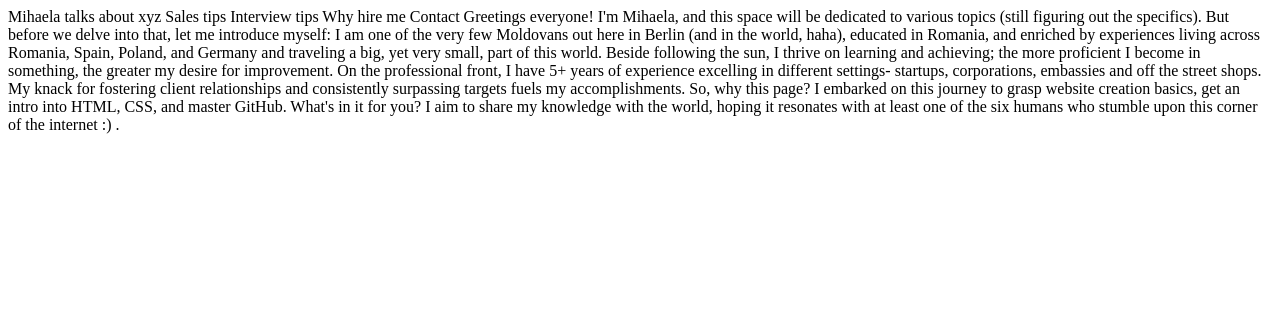
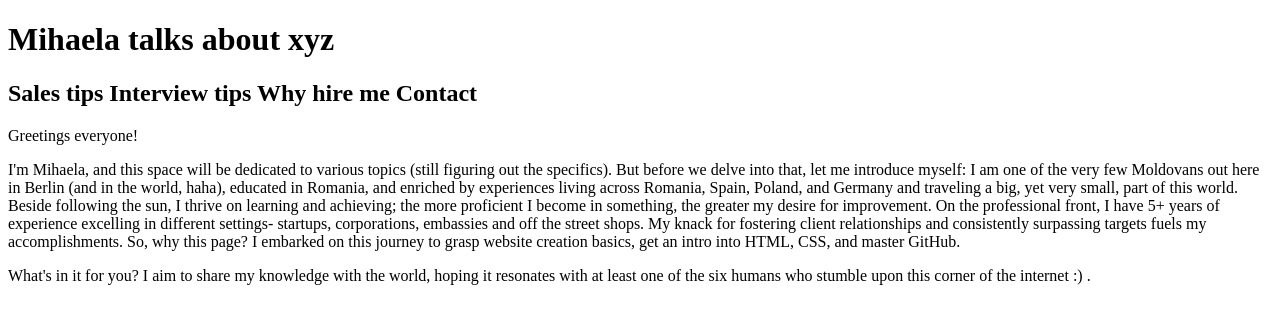
Before and after one commit to Mvacari/mvacari.github.io, a plain HTML site: page index.html in a window 1280 px wide. Drawn offline with Linux system fonts and the light colour scheme.

Commit message:
Update index.html

```diff
--- a/index.html
+++ b/index.html
@@ -1,24 +1,30 @@
+<!DOCTYPE html>
 <html>
-    <head>
-Mihaela talks about xyz
+<head>
+<title>Page Title</title>
+</head>
+<body>
+
+<h1>Mihaela talks about xyz</h1>
 
 
 
-Sales tips      Interview tips     Why hire me    Contact
+<h2>Sales tips      Interview tips     Why hire me    Contact</h2>
 
 
 
 
 
 
-Greetings everyone!
+<p>Greetings everyone!</p>
 
- I'm Mihaela, and this space will be dedicated to various topics (still figuring out the specifics). But before we delve into that, let me introduce myself:
+
+ <body>I'm Mihaela, and this space will be dedicated to various topics (still figuring out the specifics). But before we delve into that, let me introduce myself:
 
 I am one of the very few Moldovans out here in Berlin (and in the world, haha), educated in Romania, and enriched by experiences living across Romania, Spain, Poland, and Germany and traveling a big, yet very small, part of this world. Beside following the sun, I thrive on learning and achieving; the more proficient I become in something, the greater my desire for improvement.
 
 On the professional front, I have 5+ years of experience excelling in different settings- startups, corporations, embassies and off the street shops. My knack for fostering client relationships and consistently surpassing targets fuels my accomplishments.
 
-So, why this page? I embarked on this journey to grasp website creation basics, get an intro into HTML, CSS, and master GitHub.
+So, why this page? I embarked on this journey to grasp website creation basics, get an intro into HTML, CSS, and master GitHub.</body>
 
-What's in it for you? I aim to share my knowledge with the world, hoping it resonates with at least one of the six humans who stumble upon this corner of the internet :) .
+<p>What's in it for you? I aim to share my knowledge with the world, hoping it resonates with at least one of the six humans who stumble upon this corner of the internet :) .</p>
```
